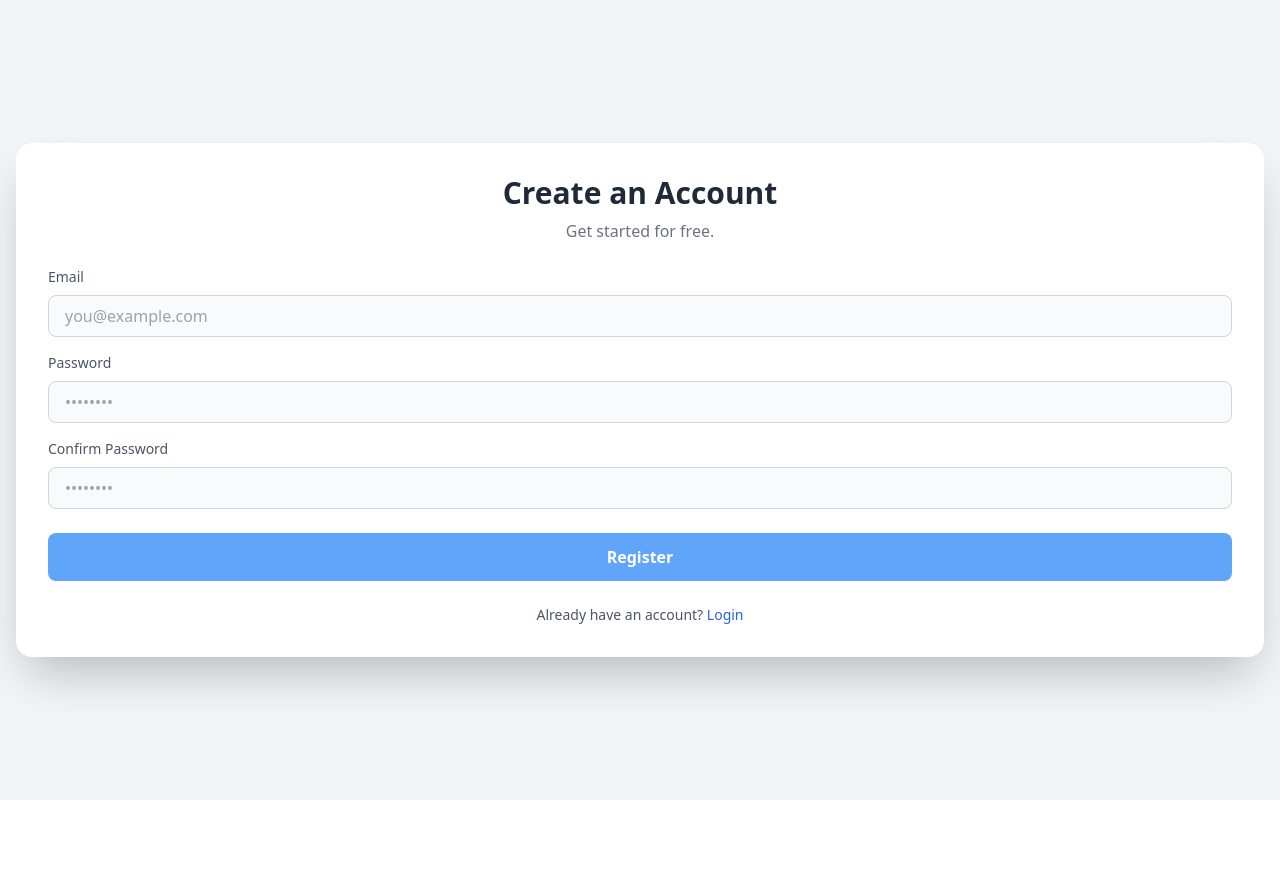
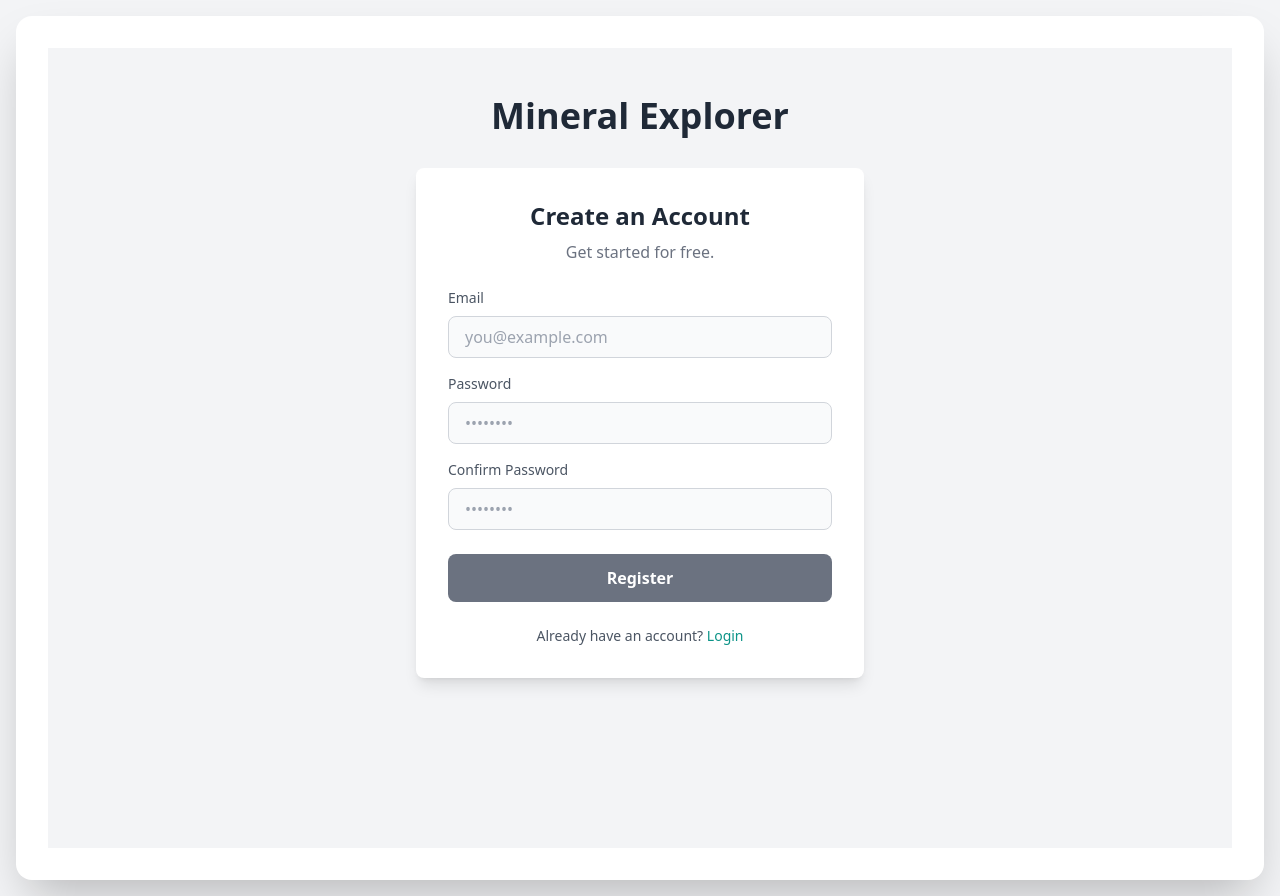
Before and after one commit to maric300/sbnz, an Angular app in the folder Kostur/Maric_SV70-2021_5/sbnz-frontend/: page /register in a window 1280 px wide. Before the commit the page ends 800 px from the top, so only its background shows below. Built offline with nearby package versions, Linux system fonts and the light colour scheme.

Commit message:
changed design of login and register components

```diff
--- a/Kostur/Maric_SV70-2021_5/sbnz-frontend/src/app/components/login/login.component.html
+++ b/Kostur/Maric_SV70-2021_5/sbnz-frontend/src/app/components/login/login.component.html
@@ -1,6 +1,6 @@
 <div class="dark:bg-gray-900 bg-gray-100 min-h-screen py-12 px-4">
   <div class="max-w-md mx-auto">
-    <h1 class="text-4xl font-bold text-center text-gray-800 dark:text-white mb-8">Mineral Identifier</h1>
+    <h1 class="text-4xl font-bold text-center text-gray-800 dark:text-teal-300 mb-8">Mineral Explorer</h1>
 
     <div class="bg-white dark:bg-gray-800 p-8 rounded-lg shadow-lg w-full animate-fade-in">
 
@@ -21,12 +21,12 @@
           <label for="password-login" class="block text-sm font-medium text-gray-600 dark:text-gray-300 mb-2">Password</label>
           <input id="password-login" type="password" formControlName="password" placeholder="••••••••" class="w-full px-4 py-2 bg-gray-50 dark:bg-gray-700 border border-gray-300 dark:border-gray-600 rounded-lg text-gray-900 dark:text-white focus:outline-none focus:ring-2 focus:ring-blue-500">
         </div>
-        <button type="submit" [disabled]="loginForm.invalid || isLoading()" class="w-full bg-blue-600 hover:bg-blue-700 text-white font-bold py-3 px-4 rounded-lg transition-all disabled:bg-blue-400 disabled:cursor-not-allowed flex items-center justify-center">
+        <button type="submit" [disabled]="loginForm.invalid || isLoading()" class="w-full bg-teal-500 hover:bg-teal-600 text-white font-bold py-3 px-4 rounded-lg transition-all disabled:bg-gray-500 disabled:cursor-not-allowed flex items-center justify-center">
           @if (isLoading()) {
             <svg class="animate-spin -ml-1 mr-3 h-5 w-5 text-white" xmlns="http://www.w3.org/2000/svg" fill="none" viewBox="0 0 24 24"><circle class="opacity-25" cx="12" cy="12" r="10" stroke="currentColor" stroke-width="4"></circle><path class="opacity-75" fill="currentColor" d="M4 12a8 8 0 018-8V0C5.373 0 0 5.373 0 12h4zm2 5.291A7.962 7.962 0 014 12H0c0 3.042 1.135 5.824 3 7.938l3-2.647z"></path></svg>
             <span>Processing...</span>
           } @else {
-            <span>Login</span>
+            <span class="text-white disabled:bg-gray-50">Login</span>
           }
         </button>
       </form>
@@ -34,7 +34,7 @@
       <div class="text-center mt-6">
         <p class="text-sm text-gray-600 dark:text-gray-400">
           Don't have an account?
-          <button (click)="switchToRegister()" class="font-medium text-blue-600 hover:text-blue-500 cursor-pointer">
+          <button (click)="switchToRegister()" class="font-medium text-teal-600 hover:text-teal-400 cursor-pointer">
             Register
           </button>
         </p>
--- a/Kostur/Maric_SV70-2021_5/sbnz-frontend/src/app/components/register/register.component.html
+++ b/Kostur/Maric_SV70-2021_5/sbnz-frontend/src/app/components/register/register.component.html
@@ -1,105 +1,63 @@
+<div class="dark:bg-gray-900 bg-gray-100 min-h-screen py-12 px-4">
+  <div class="max-w-md mx-auto">
+    <h1 class="text-4xl font-bold text-center text-gray-800 dark:text-teal-300 mb-8">Mineral Explorer</h1>
+
+    <div class="bg-white dark:bg-gray-800 p-8 rounded-lg shadow-lg w-full animate-fade-in">
+
       <div class="text-center mb-6">
-  <h1 class="text-3xl font-bold text-gray-800 dark:text-white">
-    Create an Account
-  </h1>
+        <h2 class="text-2xl font-bold text-gray-800 dark:text-white">Create an Account</h2>
         <p class="text-gray-500 dark:text-gray-400 mt-2">Get started for free.</p>
       </div>
+
       <form [formGroup]="registerForm" (ngSubmit)="onSubmit()">
         <div class="mb-4">
-    <label
-      for="email-register"
-      class="block text-sm font-medium text-gray-600 dark:text-gray-300 mb-2"
-    >Email</label
-    >
-    <input
-      id="email-register"
-      type="email"
-      formControlName="email"
-      placeholder="you@example.com"
-      class="w-full px-4 py-2 bg-gray-50 dark:bg-gray-700 border border-gray-300 dark:border-gray-600 rounded-lg focus:outline-none focus:ring-2 focus:ring-blue-500"
-    />
+          <label for="email-register" class="block text-sm font-medium text-gray-600 dark:text-gray-300 mb-2">Email</label>
+          <input id="email-register" type="email" formControlName="email" placeholder="you@example.com" class="w-full px-4 py-2 bg-gray-50 dark:bg-gray-700 border border-gray-300 dark:border-gray-600 rounded-lg text-gray-900 dark:text-white focus:outline-none focus:ring-2 focus:ring-teal-500">
+          @if (registerForm.get('email')?.invalid && registerForm.get('email')?.touched) {
+            <p class="text-red-500 text-xs mt-1">Please enter a valid email.</p>
+          }
         </div>
         <div class="mb-4">
-    <label
-      for="password-register"
-      class="block text-sm font-medium text-gray-600 dark:text-gray-300 mb-2"
-    >Password</label
-    >
-    <input
-      id="password-register"
-      type="password"
-      formControlName="password"
-      placeholder="••••••••"
-      class="w-full px-4 py-2 bg-gray-50 dark:bg-gray-700 border border-gray-300 dark:border-gray-600 rounded-lg focus:outline-none focus:ring-2 focus:ring-blue-500"
-    />
+          <label for="password-register" class="block text-sm font-medium text-gray-600 dark:text-gray-300 mb-2">Password</label>
+          <input id="password-register" type="password" formControlName="password" placeholder="••••••••" class="w-full px-4 py-2 bg-gray-50 dark:bg-gray-700 border border-gray-300 dark:border-gray-600 rounded-lg text-gray-900 dark:text-white focus:outline-none focus:ring-2 focus:ring-teal-500">
+          @if (registerForm.get('password')?.hasError('minlength')) {
+            <p class="text-red-500 text-xs mt-1">Password must be at least 6 characters long.</p>
+          }
         </div>
         <div class="mb-6">
-    <label
-      for="confirmPassword"
-      class="block text-sm font-medium text-gray-600 dark:text-gray-300 mb-2"
-    >Confirm Password</label
-    >
-    <input
-      id="confirmPassword"
-      type="password"
-      formControlName="confirmPassword"
-      placeholder="••••••••"
-      class="w-full px-4 py-2 bg-gray-50 dark:bg-gray-700 border border-gray-300 dark:border-gray-600 rounded-lg focus:outline-none focus:ring-2 focus:ring-blue-500"
-    />
-    @if (registerForm.hasError('passwordMismatch') &&
-    registerForm.get('confirmPassword')?.touched) {
+          <label for="confirmPassword" class="block text-sm font-medium text-gray-600 dark:text-gray-300 mb-2">Confirm Password</label>
+          <input id="confirmPassword" type="password" formControlName="confirmPassword" placeholder="••••••••" class="w-full px-4 py-2 bg-gray-50 dark:bg-gray-700 border border-gray-300 dark:border-gray-600 rounded-lg text-gray-900 dark:text-white focus:outline-none focus:ring-2 focus:ring-teal-500">
+          @if (registerForm.hasError('passwordMismatch') && registerForm.get('confirmPassword')?.touched) {
             <p class="text-red-500 text-xs mt-1">Passwords do not match.</p>
           }
         </div>
-  <button
-    type="submit"
-    [disabled]="registerForm.invalid || isLoading()"
-    class="w-full bg-blue-600 hover:bg-blue-700 text-white font-bold py-3 px-4 rounded-lg transition-all disabled:bg-blue-400 disabled:cursor-not-allowed flex items-center justify-center"
-  >
+        <button type="submit" [disabled]="registerForm.invalid || isLoading()" class="w-full bg-teal-500 hover:bg-teal-600 text-white font-bold py-3 px-4 rounded-lg transition-all disabled:bg-gray-500 disabled:cursor-not-allowed flex items-center justify-center">
           @if (isLoading()) {
-      <svg
-        class="animate-spin -ml-1 mr-3 h-5 w-5 text-white"
-        xmlns="http://www.w3.org/2000/svg"
-        fill="none"
-        viewBox="0 0 24 24"
-      >
-        <circle
-          class="opacity-25"
-          cx="12"
-          cy="12"
-          r="10"
-          stroke="currentColor"
-          stroke-width="4"
-        ></circle>
-        <path
-          class="opacity-75"
-          fill="currentColor"
-          d="M4 12a8 8 0 018-8V0C5.373 0 0 5.373 0 12h4zm2 5.291A7.962 7.962 0 014 12H0c0 3.042 1.135 5.824 3 7.938l3-2.647z"
-        ></path>
-      </svg>
+            <svg class="animate-spin -ml-1 mr-3 h-5 w-5 text-white" xmlns="http://www.w3.org/2000/svg" fill="none" viewBox="0 0 24 24"><circle class="opacity-25" cx="12" cy="12" r="10" stroke="currentColor" stroke-width="4"></circle><path class="opacity-75" fill="currentColor" d="M4 12a8 8 0 018-8V0C5.373 0 0 5.373 0 12h4zm2 5.291A7.962 7.962 0 014 12H0c0 3.042 1.135 5.824 3 7.938l3-2.647z"></path></svg>
             <span>Processing...</span>
           } @else {
-      <span>Register</span>
+            <span class="text-white">Register</span>
           }
         </button>
       </form>
+
       <div class="text-center mt-6">
         <p class="text-sm text-gray-600 dark:text-gray-400">
           Already have an account?
-    <button
-      (click)="switchToLogin()"
-      class="font-medium text-blue-600 hover:text-blue-500 cursor-pointer"
-    >
+          <button (click)="switchToLogin()" class="font-medium text-teal-600 hover:text-teal-400 cursor-pointer">
             Login
           </button>
         </p>
       </div>
+
       @if (message()) {
         <p
           class="mt-4 text-center text-sm"
           [class.text-red-500]="messageType() === 'error'"
-    [class.text-green-500]="messageType() === 'success'"
-  >
+          [class.text-green-500]="messageType() === 'success'">
           {{ message() }}
         </p>
       }
+    </div>
+  </div>
+</div>
```
Lines whose indentation alone changed are shown as unchanged.
